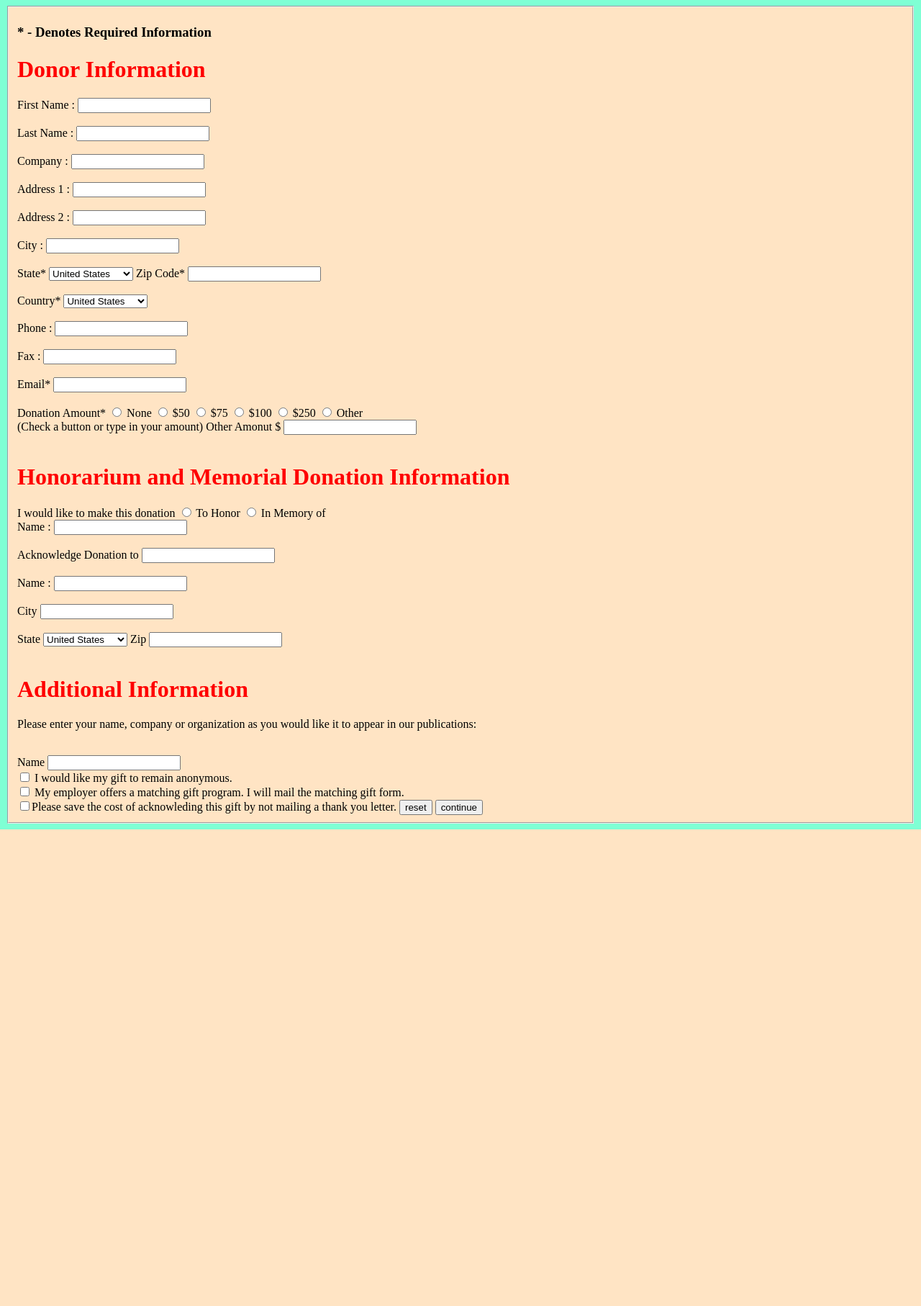
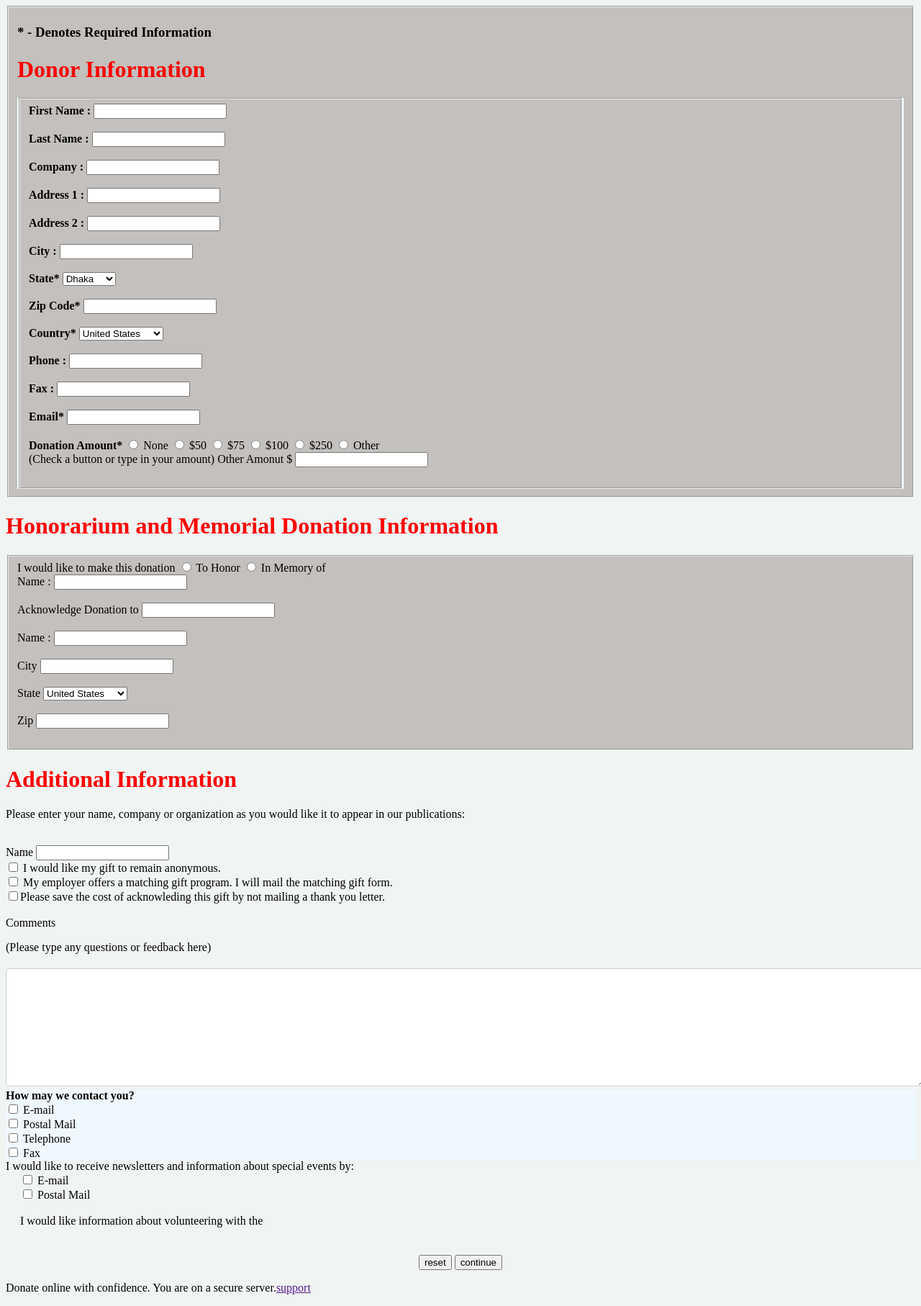
Before and after one commit to Aminulislammahim23/webtec_w, a PHP site: page /day3/registration.html in a window 1280 px wide. Shown: the whole page at 72% size. Before the commit the page ends 1152 px from the top, so only its background shows below. Run offline with PHP 8.4, Linux system fonts and the light colour scheme.

Commit message:
day 3  version 11.8.25.2

```diff
--- a/day3/registration.css
+++ b/day3/registration.css
@@ -1,5 +1,5 @@
 body{
-    background-color: aquamarine;
+    background-color: rgb(240, 244, 242);
 }
 
 h1{
@@ -7,5 +7,39 @@ h1{
 }
 
 fieldset{
-    background-color: bisque;
+    background-color: rgb(195, 192, 189);
 }
+
+.contact{
+    background-color: aliceblue;
+}
+
+.contact .title{
+    font-weight: bold;
+}
+
+.donorInfo{
+    background-color: azure;
+}
+
+.donorInfo .title{
+    font-weight: bold;
+}
+
+.buttons {
+    text-align: center;
+    margin-top: 20px;
+}
+
+.contactSection{
+    margin-left: 20px;
+
+}
+
+textarea {
+    width: 100%;
+    padding: 6px;
+    margin-top: 4px;
+    border: 1px solid #ccc;
+    border-radius: 4px;
+}
--- a/day3/registration.html
+++ b/day3/registration.html
@@ -4,59 +4,63 @@
     <link rel="stylesheet" href="../day3/registration.css"
 </head>
 <body>
-    <fieldset>
+    <fieldset class="sec1">
 
     <h3> * - Denotes Required Information</h3>
     <h1> Donor Information </h1>
     <form action="submit" method="post">
-        <label for="firstName">First Name :</label>
+
+      <div class="donorInfo">
+        <fieldset class="sec2">
+          <label for="firstName" class="title">First Name :</label>
           <input type="text" id="firstName" name="firstName" required><br><br>
 
-        <label for="lastName">Last Name :</label>
+          <label for="lastName" class="title">Last Name :</label>
           <input type="text" id="lastName" name="lastName" required><br><br>
 
-        <label for="companyName">Company :</label>
+          <label for="companyName" class="title">Company :</label>
           <input type="text" id="companyName" name="companyName" required><br><br>
 
-        <label for="address1">Address 1 :</label>
+          <label for="address1" class="title">Address 1 :</label>
           <input type="text" id="address1" name="address1" required><br><br>
 
-        <label for="address2">Address 2 :</label>
+          <label for="address2" class="title">Address 2 :</label>
           <input type="text" id="address2" name="address2" required><br><br>
 
-        <label for="city">City :</label>
+          <label for="city" class="title">City :</label>
           <input type="text" id="city" name="city" required><br><br>
 
-        <label for="state">State* </label>
+          <label for="state" class="title">State* </label>
             <select id="state" name="state">
-  <option value="us">United States</option>
-  <option value="ca">Canada</option>
-  <option value="uk">United Kingdom</option>
-  <option value="au">Australia</option>
-</select>
+              <option value="us">Dhaka</option>
+              <option value="ca">Feni</option>
+              <option value="uk">Khulna</option>
+              <option value="au">Rajshahi</option>
+            </select><br><br>
 
-<label for="zip">Zip Code*</label>
+          <label for="zip" class="title">Zip Code*</label>
           <input type="text" id="zip" name="zip" required><br><br>
 
 
-        <label for="country">Country*</label>
+          <label for="country" class="title">Country*</label>
             <select id="country" name="country">
               <option value="us">United States</option>
-  <option value="ca">Canada</option>
+              <option value="ca">Bangladesh</option>
               <option value="uk">United Kingdom</option>
               <option value="au">Australia</option>
             </select><br><br>
 
-        <label for="phone">Phone :</label>
+          <label for="phone" class="title">Phone :</label>
           <input type="text" id="phone" name="phone" required><br><br>
 
-        <label for="fax">Fax :</label>
+          <label for="fax" class="title">Fax :</label>
           <input type="text" id="fax" name="fax" required><br><br>
 
-        <label for="email">Email*</label>
+          <label for="email" class="title">Email*</label>
           <input type="email" id="email" name="email" required><br><br>
 
-        <label for="amonut">Donation Amount*</label>
+          <div>
+                <label for="amonut" class="title">Donation Amount*</label>
                 <input type="radio" id="none" name="amount" value="0">
                 <label for="html">None</label>
                 <input type="radio" id="$50" name="amount" value="50">
@@ -69,18 +73,23 @@
                 <label for="250">$250</label>
                 <input type="radio" id="other" name="amount" value="other">
                 <label for="other">Other</label><br>
+          </div>
 
           <label>(Check a button or type in your amount)</label>
           <label for="amonut">Other Amonut $ </label>
           <input type="text" id="amonut" name="amonut" required><br><br>
+        </div>
+      </fieldset>
 
+
+          <div class="">
               <h1> Honorarium and Memorial Donation Information </h1>
-        <label>I would like to make this donation</label>
+              <fieldset>
+                  <label class="title">I would like to make this donation </label>
                   <input type="radio" id="donor" name="donor" value="inMemoryof">
                   <label for="other">To Honor</label>
                   <input type="radio" id="donor" name="donor" value="toHonor">
                   <label for="other">In Memory of</label><br>
-
                   <label for="Name">Name :</label>
                   <input type="text" id="Name" name="Name" required><br><br>
                   <label for="donation">Acknowledge Donation to </label>
@@ -95,28 +104,64 @@
                       <option value="ca">Canada</option>
                       <option value="uk">United Kingdom</option>
                       <option value="au">Australia</option>
-        </select>
+                  </select><br><br>
                   <label for="zip">Zip </label>
                   <input type="text" id="zip" name="zip" required><br><br>
+                </div>
+      </fieldset>
+
 
           <h1>Additional Information</h1>
           <p>Please enter your name, company or organization as you would like it to appear in our publications:</p><br>
           <label for="name">Name </label>
           <input type="text" id="name" name="name" required><br>
-
+          <div>
               <input type="checkbox" id="ck1" name="ck1" value="1">
               <label for="ck1"> I would like my gift to remain anonymous.</label><br>
               <input type="checkbox" id="ck2" name="ck2" value="2">
               <label for="ck2"> My employer offers a matching gift program. I will mail the matching gift form.</label><br>
               <input type="checkbox" id="ck3" name="ck3" value="3"
-        <label for="ck3">Please save the cost of acknowleding this gift by not mailing a thank you letter.</label>
+              <label for="ck3">Please save the cost of acknowleding this gift by not mailing a thank you letter.</label><br><br>
+          </div>
+
+        <div class="comments">
+            <label for="comments" class="title">Comments </label>
+              <p>(Please type any questions or feedback here)</p>
+            <textarea name="message" rows="10" cols="30"></textarea>
+        </div>
+
+        <div class="contact">
+            <label for="contacts" class="title">How may we contact you? </label><br>
+            <input type="checkbox" id="contact" name="email" value="email">
+            <label for="ck1">E-mail </label><br>
+            <input type="checkbox" id="contact" name="postalmail" value="postalmail">
+            <label for="ck2">Postal Mail </label><br>
+            <input type="checkbox" id="contact" name="telephone" value="telephone">
+            <label for="ck3">Telephone </label><br>
+            <input type="checkbox" id="contact" name="fax" value="fax">
+            <label for="ck3">Fax </label><br>
+        </div>
+
+
+        <label>I would like to receive newsletters and information about special events by: </label><br>
+        <div class="contactSection">
+            <input type="checkbox" id="contact" name="email" value="email">
+            <label for="ss1">E-mail</label><br>
+            <input type="checkbox" id="contact" name="postalmail" value="postalmail">
+            <label for="ss2">Postal Mail </label><br><br>
+            <label>I would like information about volunteering with the </label><br><br>
+        </div>
+
+        <div class="buttons">
             <input type="submit" value="reset">
             <input type="submit" value="continue">
+        </div>
 
     </form>
     </fieldset>
+    <footer>
+      <p>Donate online with confidence. You are on a secure server.<a href="">support</a></p>
+    </footer>
 </body>
-<footer>
 
-</footer>
 </html>
```
Lines whose indentation alone changed are shown as unchanged.
